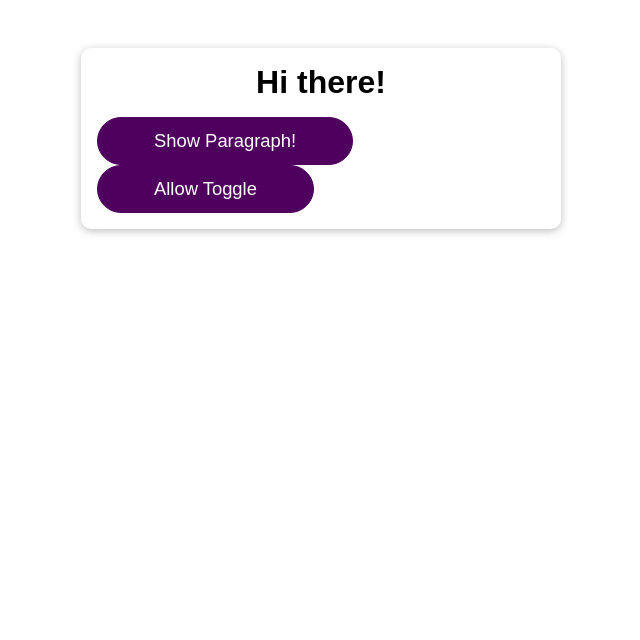
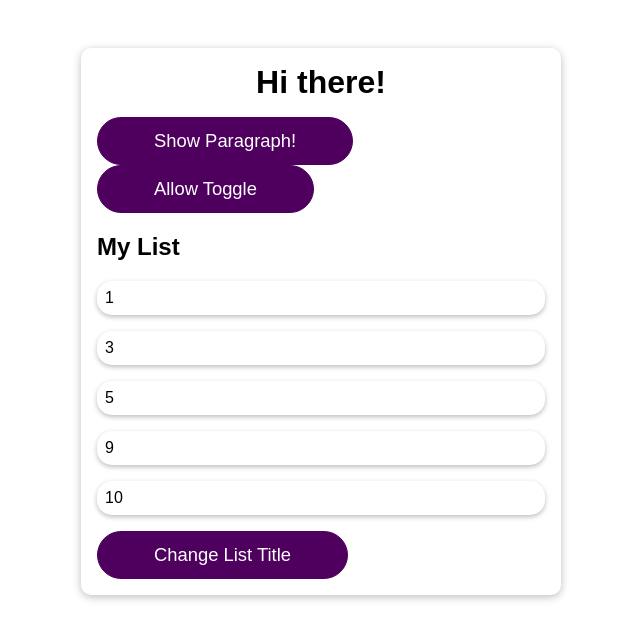
Before and after one commit to bduong94/A-Look-Behind-the-Scenes-Of-React, a React (Create React App) app: page / in a window 1280 px wide. Shown: the top 640 px of the page, without its empty margins (319-959 px from the left). Built offline with nearby package versions, Linux system fonts and the light colour scheme.

Commit message:
Initialize DemoList component for project

```diff
--- a/src/App.js
+++ b/src/App.js
@@ -1,14 +1,20 @@
-import React, { useState, useCallback } from "react";
+import React, { useState, useCallback, useMemo } from "react";
 
 import Demo from "./components/Demo/Demo";
+import DemoList from "./components/Demo/DemoList";
 import Button from "./components/UI/Button/Button";
 import "./App.css";
 
 function App() {
   const [showParagraph, setShowParagraph] = useState(false);
   const [allowToggle, setAllowToggle] = useState(false);
+  const [listTitle, setListTitle] = useState("My List");
 
-  console.log("APP RUNNING!");
+  const changeTitleHandler = useCallback(() => {
+    setListTitle("New Title");
+  }, []);
+
+  const listItems = useMemo(() => [5, 3, 1, 10, 9], []);
 
   const toggleParagraphHandler = useCallback(() => {
     if (allowToggle) {
@@ -26,6 +32,8 @@
       <Demo show={showParagraph} />
       <Button onClick={toggleParagraphHandler}>Show Paragraph!</Button>
       <Button onClick={allowToggleHandler}>Allow Toggle</Button>
+      <DemoList title={listTitle} items={listItems} />
+      <Button onClick={changeTitleHandler}>Change List Title</Button>
     </div>
   );
 }
--- /dev/null
+++ b/src/components/Demo/DemoList.js
@@ -0,0 +1,26 @@
+import React, { useMemo } from "react";
+
+import classes from "./DemoList.module.css";
+
+const DemoList = (props) => {
+  const { items } = props;
+
+  const sortedList = useMemo(() => {
+    console.log("Items sorted");
+    return items.sort((a, b) => a - b);
+  }, [items]);
+  console.log("DemoList RUNNING");
+
+  return (
+    <div className={classes.list}>
+      <h2>{props.title}</h2>
+      <ul>
+        {sortedList.map((item) => (
+          <li key={item}>{item}</li>
+        ))}
+      </ul>
+    </div>
+  );
+};
+
+export default React.memo(DemoList);
--- /dev/null
+++ b/src/components/Demo/DemoList.module.css
@@ -0,0 +1,12 @@
+.list ul {
+  list-style: none;
+  margin: 0;
+  padding: 0;
+}
+
+.list li {
+  margin: 1rem 0;
+  padding: 0.5rem;
+  box-shadow: 0 2px 5px rgba(0, 0, 0, 0.26);
+  border-radius: 15px;
+}
```
